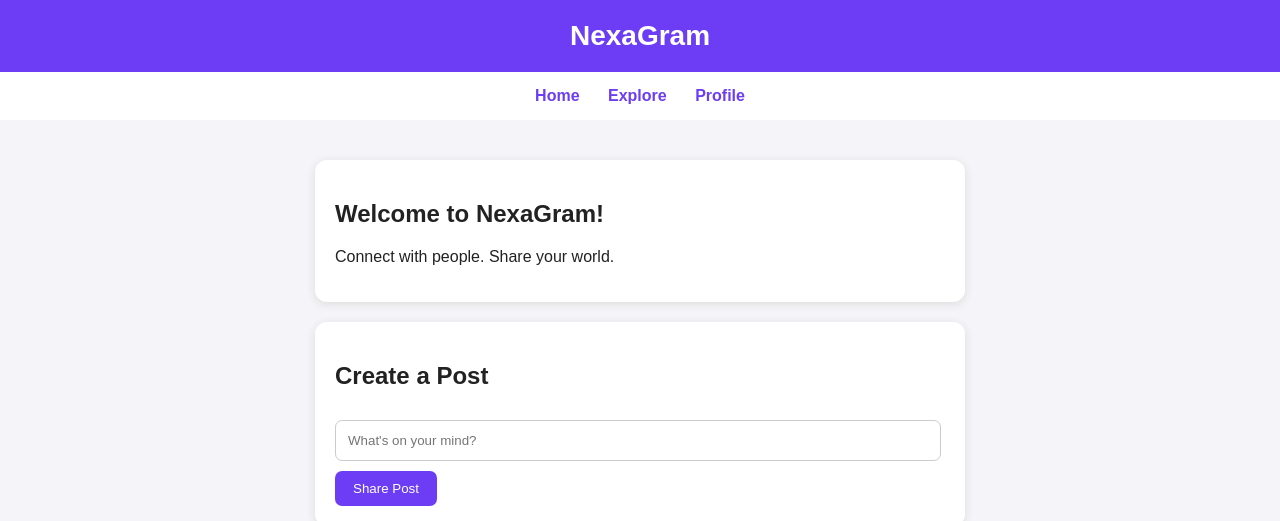
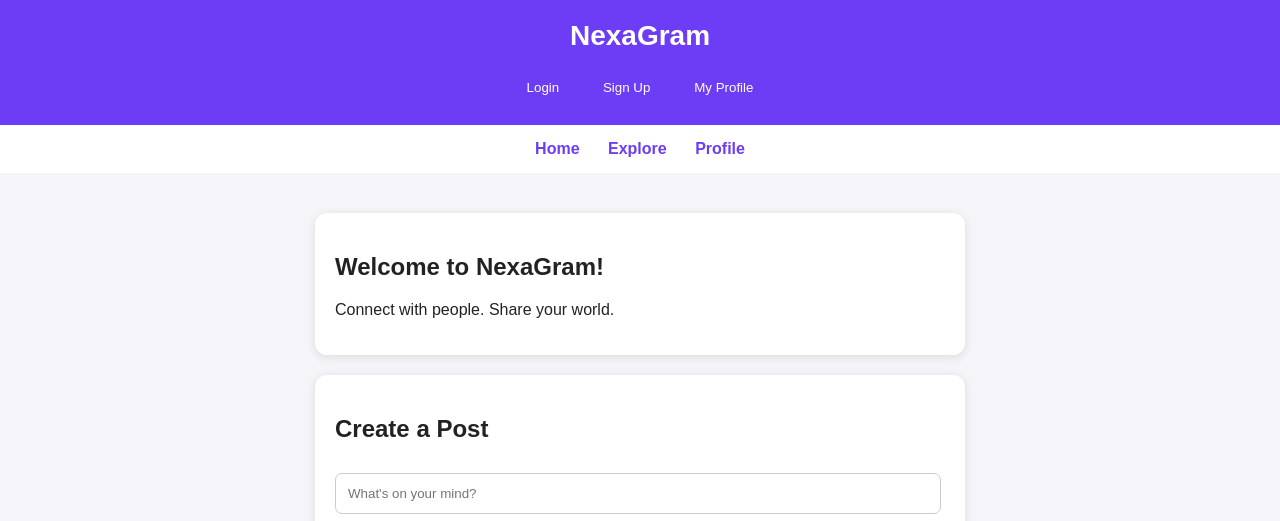
Before and after one commit to puranmalshrma451-lang/puran-website, a plain HTML site: page index.html in a window 1280 px wide. Shown: the top 521 px of the page. Drawn offline with Linux system fonts and the light colour scheme.

Commit message:
Update index.html

```diff
--- a/index.html
+++ b/index.html
@@ -77,7 +77,14 @@
 
 <body>
 
-    <header>NexaGram</header>
+    <header>
+    NexaGram
+    <div style="margin-top:15px;">
+        <a href="login.html"><button>Login</button></a>
+        <a href="signup.html"><button>Sign Up</button></a>
+        <a href="profile.html"><button>My Profile</button></a>
+    </div>
+</header>
 
     <nav>
         <a href="#">Home</a>
```
